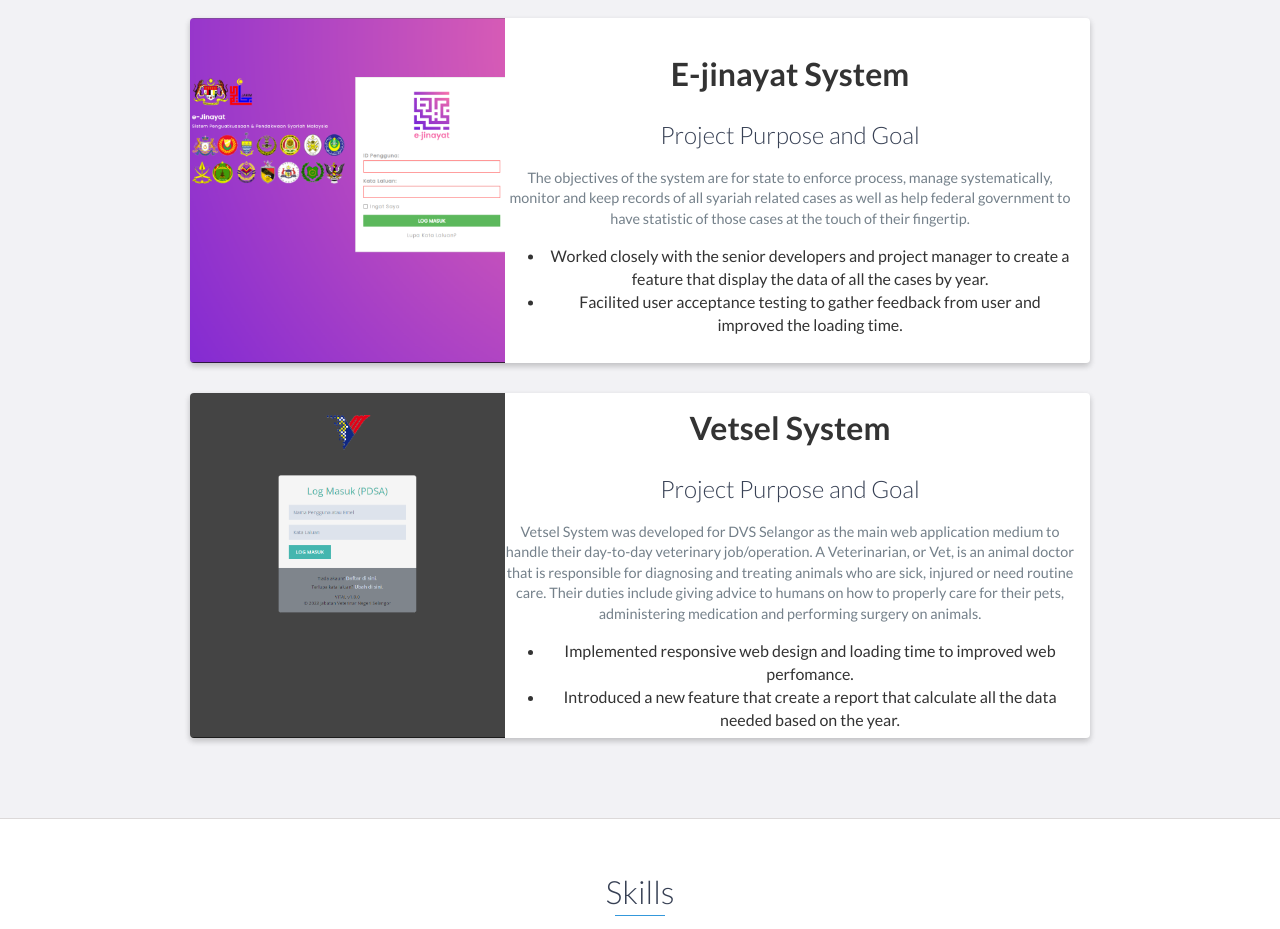
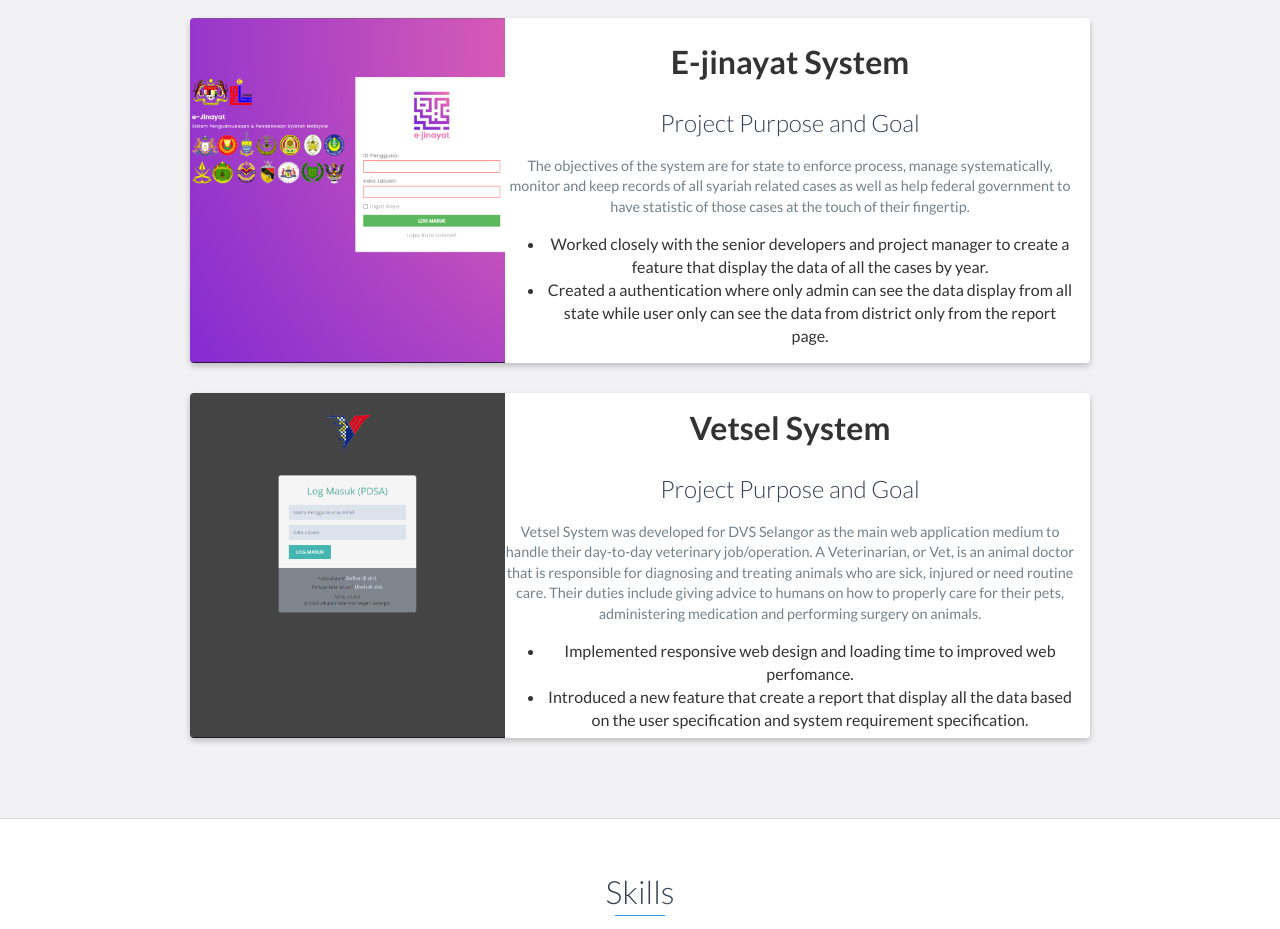
Before and after one commit to IBPMiN/IBPMiN.github.io, a website: page index.html in a window 1280 px wide. Shown: the part 2647-3576 px from the top of the page. Drawn offline with nearby package versions, Linux system fonts and the light colour scheme.

Commit message:
Final update portfolio

```diff
--- a/index.html
+++ b/index.html
@@ -164,7 +164,7 @@
                         </p>
                         <ul>
                             <li> Worked closely with the senior developers and project manager to create a feature that display the data of all the cases by year.</li>
-                            <li>Facilited user acceptance testing to gather feedback from user and improved the loading time.</li>
+                            <li>Created a authentication where only admin can see the data display from all state while user only can see the data from district only from the report page.</li>
                         </ul>
                     </div>
                     <!-- End .project-info -->
@@ -187,7 +187,7 @@
                         </p>
                         <ul>
                             <li>Implemented responsive web design and loading time to improved web perfomance.</li>
-                            <li>Introduced a new feature that create a report that calculate all the data needed based on the year.</li>
+                            <li>Introduced a new feature that create a report that display all the data based on the user specification and system requirement specification.</li>
                         </ul>
                     </div>
                     <!-- End .project-info -->
```
